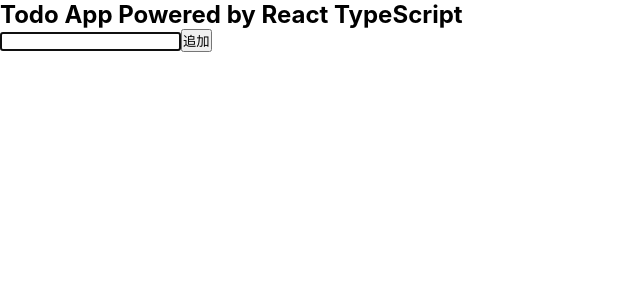
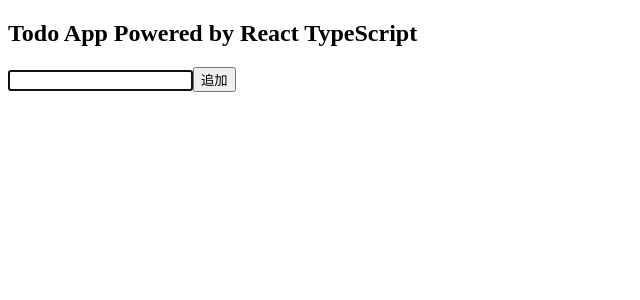
Before and after one commit to kitamuraDev/react-ts-todo-app, a React (Create React App) app: page / in a window 1280 px wide. Shown: the top 300 px of the page, without its empty margins (0-640 px from the left). Built offline with nearby package versions, Linux system fonts and the light colour scheme.

Commit message:
:fire: 不要なファイルを削除

```diff
--- a/src/index.css
+++ /dev/null
@@ -1,17 +0,0 @@
-*, *::before, *::after {
-  box-sizing: border-box;
-  margin: 0;
-  padding: 0;
-}
-body {
-  font-family: -apple-system, BlinkMacSystemFont, 'Segoe UI', 'Roboto', 'Oxygen',
-    'Ubuntu', 'Cantarell', 'Fira Sans', 'Droid Sans', 'Helvetica Neue',
-    sans-serif;
-  -webkit-font-smoothing: antialiased;
-  -moz-osx-font-smoothing: grayscale;
-}
-
-code {
-  font-family: source-code-pro, Menlo, Monaco, Consolas, 'Courier New',
-    monospace;
-}
--- a/src/index.tsx
+++ b/src/index.tsx
@@ -1,11 +1,8 @@
-import './index.css';
-
 import { StrictMode } from 'react';
 
 import ReactDOM from 'react-dom';
 
 import App from './App';
-import reportWebVitals from './reportWebVitals';
 
 ReactDOM.render(
   <StrictMode>
@@ -13,8 +10,3 @@
   </StrictMode>,
   document.getElementById('root'),
 );
-
-// If you want to start measuring performance in your app, pass a function
-// to log results (for example: reportWebVitals(console.log))
-// or send to an analytics endpoint. Learn more: https://bit.ly/CRA-vitals
-reportWebVitals();
--- a/src/reportWebVitals.ts
+++ /dev/null
@@ -1,17 +0,0 @@
-import { ReportHandler } from 'web-vitals';
-
-const reportWebVitals = (onPerfEntry?: ReportHandler): void => {
-  if (onPerfEntry && onPerfEntry instanceof Function) {
-    import('web-vitals')
-      .then(({ getCLS, getFID, getFCP, getLCP, getTTFB }) => {
-        getCLS(onPerfEntry);
-        getFID(onPerfEntry);
-        getFCP(onPerfEntry);
-        getLCP(onPerfEntry);
-        getTTFB(onPerfEntry);
-      })
-      .catch((err) => console.error(err)); // eslint-disable-line no-console
-  }
-};
-
-export default reportWebVitals;
```
Also changed, not shown: src/setupTests.ts (deleted, +0 -5 lines), 1 other file (tests, documents, lock files or other folders).
